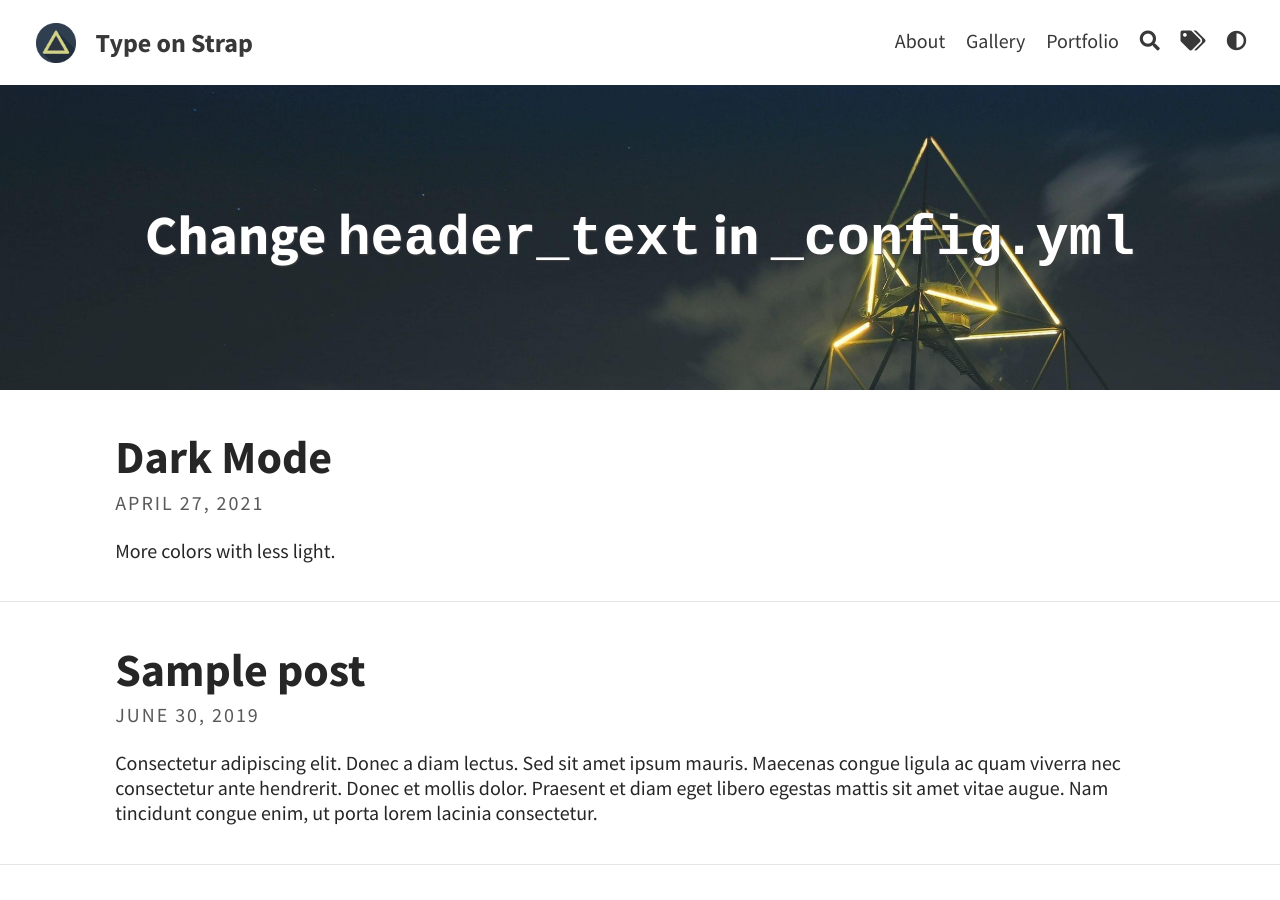
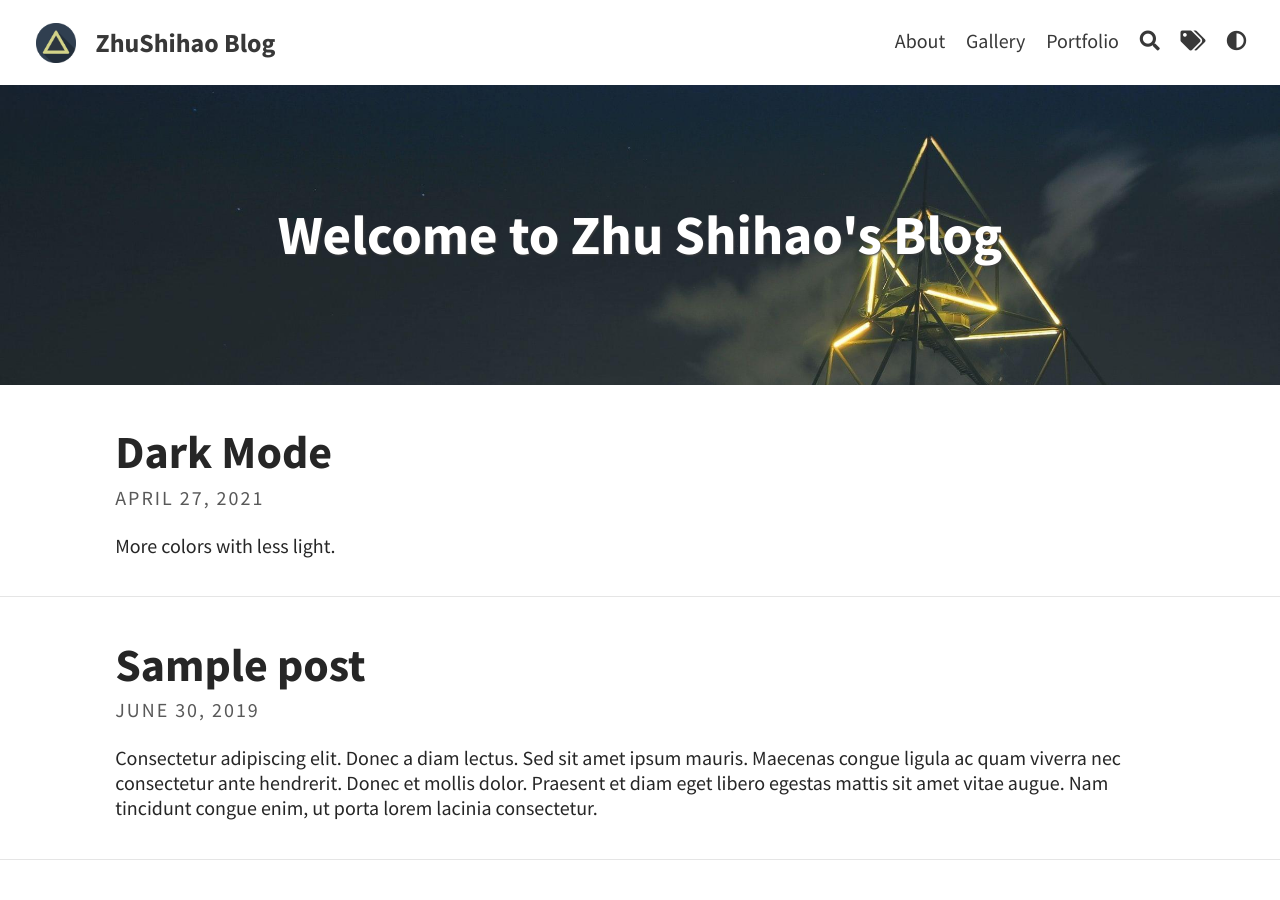
Before and after one commit to Shawn-zhu/StrapBlog, a Jekyll site: the page built from index.html, in a window 1280 px wide and 900 px high. Built offline with Jekyll 4.4.1, drawn with Linux system fonts in a browser that asks for light colours; the list of posts is cut into pages by our own code.

Commit message:
change some note

```diff
--- a/_config.yml
+++ b/_config.yml
@@ -3,17 +3,17 @@ baseurl: "/StrapBlog"
 url: "https://Shawn-zhu.github.io"
 
 # THEME-SPECIFIC CONFIGURATION
-title: Type on Strap                                    # site's title
+title: ZhuShihao Blog                                   # site's title
 description: "A website with blog posts and pages"      # used by search engines
 avatar: assets/img/triangle.png                         # Empty for no avatar in navbar
 favicon: assets/favicon.ico                             # Icon displayed in the tab
 
 # Header and footer text
-header_text: Change <code>header_text</code> in <code>_config.yml</code>  # Change Blog header text
+header_text: Welcome to Zhu Shihao's Blog  # Change Blog header text
 header_feature_image: assets/img/header/triangular.jpeg
 header_feature_image_responsive: true
 footer_text: >
-  Powered by <a href="https://jekyllrb.com/">Jekyll</a> with <a href="https://github.com/sylhare/Type-on-Strap">Type on Strap</a>
+  Powered by <a href="https://jekyllrb.com/">Jekyll</a> with <a href="https://github.com/Shawn-zhu/StrapBlog.git">Type on Strap</a>
 
 # Blog
 excerpt: true                                           # Or "truncate" (first 250 characters), "false" to disable
```
